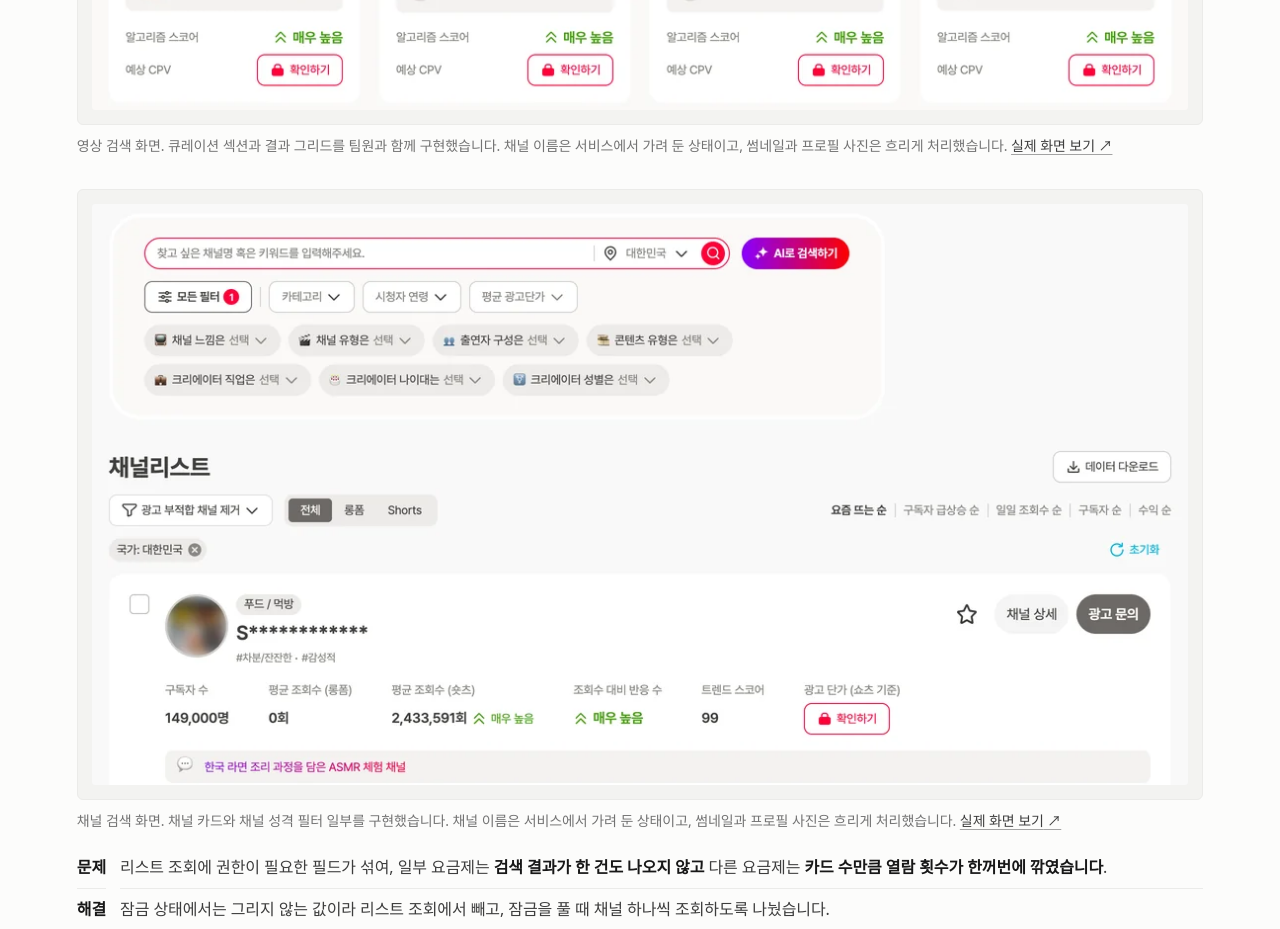
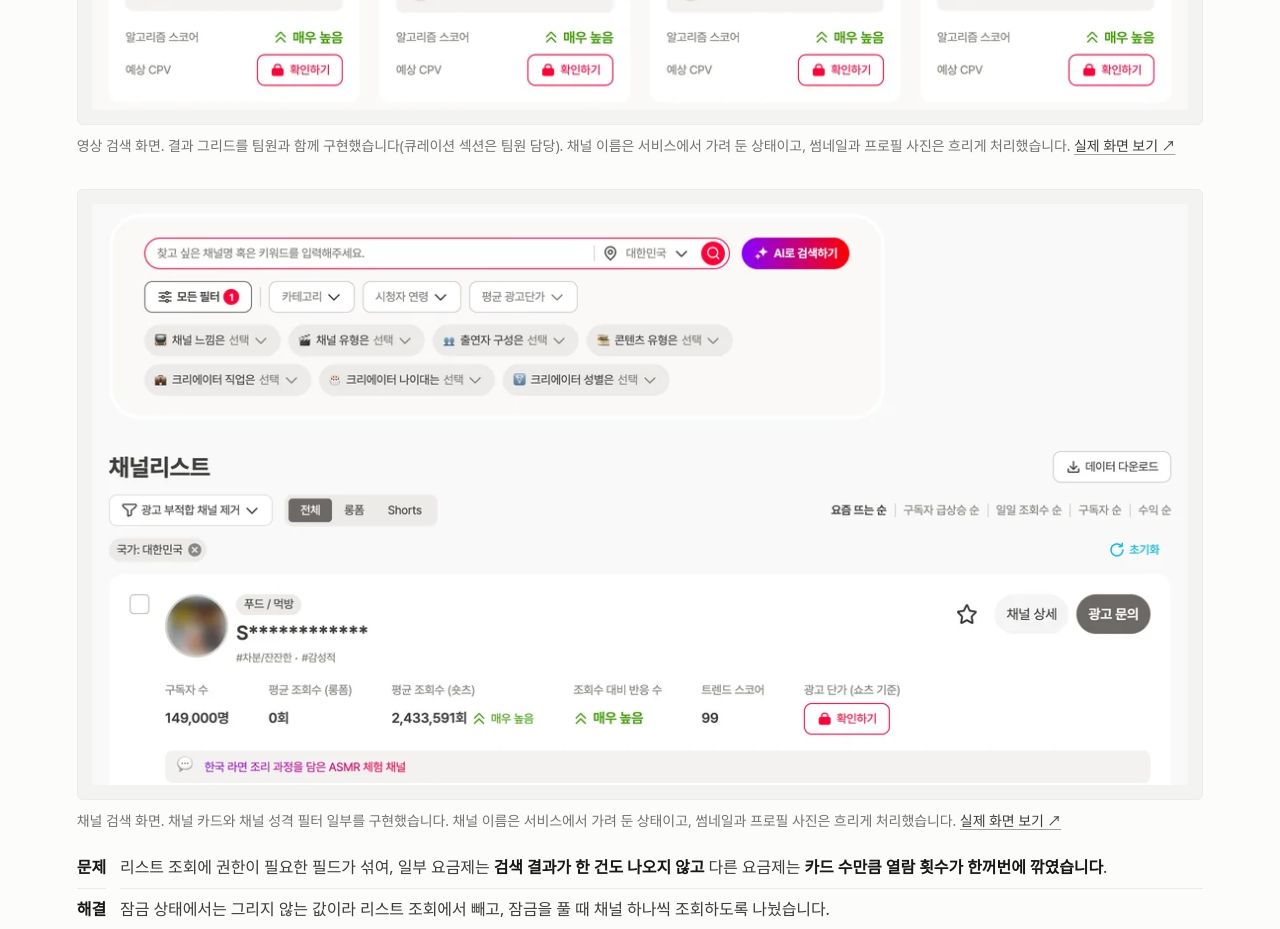
Before and after one commit to TAEW00KIM/TAEW00KIM.github.io, a React (Vite) app: page / in a window 1280 px wide. Shown: the part 3780-4709 px from the top of the page. Built offline with nearby package versions, Linux system fonts and the light colour scheme; a web font is replaced by a local one.

Commit message:
카드 05 역할 문구를 커밋 근거에 맞춤
영상 검색 큐레이션 섹션은 팀원 담당이고, 즐겨찾기는 채널 폴더 이동(8/15~18)만 맡았다.

```diff
--- a/src/data.en.ts
+++ b/src/data.en.ts
@@ -443,7 +443,7 @@ export const projects: Project[] = [
         heading: "Role",
         paras: [
           "As a frontend intern, I split the channel search (started July 20) and video search (started August 5) redesigns with teammates.",
-          "I built the channel cards, part of the channel attribute filters, URL search, and the favorites folders shared by videos and channels.",
+          "I built the channel cards, part of the channel attribute filters, URL search, and moving favorited channels between folders.",
         ],
       },
     ],
--- a/src/data.ts
+++ b/src/data.ts
@@ -450,7 +450,7 @@ export const projects: Project[] = [
   {
     id: "vling-search",
     images: [
-      { src: "/vling-video-search.webp", src2x: "/vling-video-search@2x.webp", width: 1110, height: 676, live: "https://vling.net/algorithm-score?na=KR", alt: "Vling 영상 검색 화면", caption: "영상 검색 화면. 큐레이션 섹션과 결과 그리드를 팀원과 함께 구현했습니다. 채널 이름은 서비스에서 가려 둔 상태이고, 썸네일과 프로필 사진은 흐리게 처리했습니다." },
+      { src: "/vling-video-search.webp", src2x: "/vling-video-search@2x.webp", width: 1110, height: 676, live: "https://vling.net/algorithm-score?na=KR", alt: "Vling 영상 검색 화면", caption: "영상 검색 화면. 결과 그리드를 팀원과 함께 구현했습니다(큐레이션 섹션은 팀원 담당). 채널 이름은 서비스에서 가려 둔 상태이고, 썸네일과 프로필 사진은 흐리게 처리했습니다." },
       { src: "/vling-channel-search.webp", src2x: "/vling-channel-search@2x.webp", width: 1110, height: 588, live: "https://vling.net/search?na=KR&sort=trendsScorePercentile", alt: "Vling 채널 검색 화면", caption: "채널 검색 화면. 채널 카드와 채널 성격 필터 일부를 구현했습니다. 채널 이름은 서비스에서 가려 둔 상태이고, 썸네일과 프로필 사진은 흐리게 처리했습니다." },
     ],
     title: "Vling 영상 검색과 채널 검색 개편",
@@ -484,7 +484,7 @@ export const projects: Project[] = [
         heading: "역할",
         paras: [
           "프론트엔드 현장실습생으로 채널 검색(7월 20일 시작)과 영상 검색(8월 5일 시작) 개편을 팀원과 나눠 개발했습니다.",
-          "채널 카드, 채널 성격 필터 일부, URL 검색, 영상과 채널이 함께 쓰는 즐겨찾기 폴더를 맡았습니다.",
+          "채널 카드, 채널 성격 필터 일부, URL 검색, 즐겨찾기한 채널의 폴더 이동을 맡았습니다.",
         ],
       },
     ],
```
